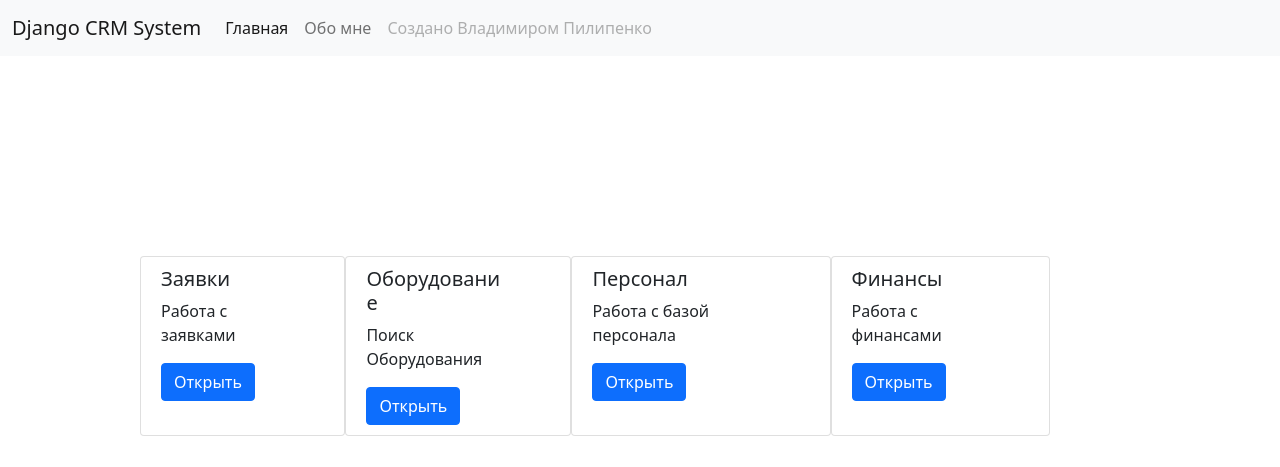
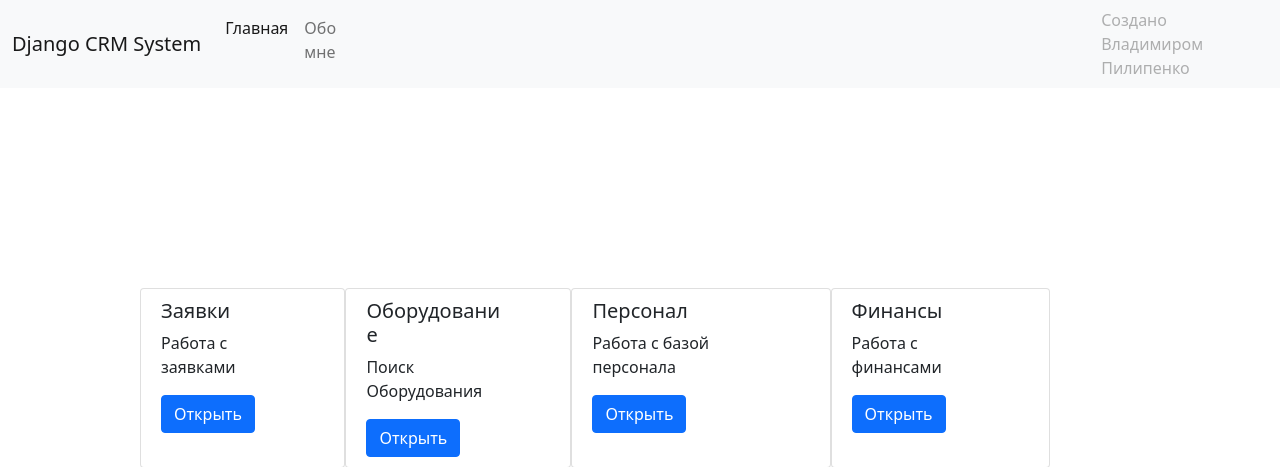
Before and after one commit to irving2019/DjangoCRM, a Django app: page / in a window 1280 px wide. Shown: the top 467 px of the page. Run offline with Django 5.2, Linux system fonts and the light colour scheme.

Commit message:
Final release, version 1.0

```diff
--- a/crm/crm_system/templates/crm_system/base.html
+++ b/crm/crm_system/templates/crm_system/base.html
@@ -33,7 +33,7 @@
                 </li>
                 <li class="nav-item">
 
-                    <a class="nav-link disabled">Создано Владимиром Пилипенко</a>
+                    <a class="nav-link disabled" style="padding: 0px 0px 0px 730px ">Создано Владимиром Пилипенко</a>
                 </li>
             </ul>
         </div>
```
